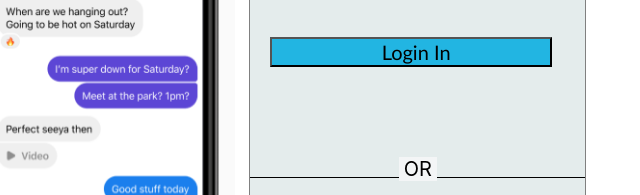
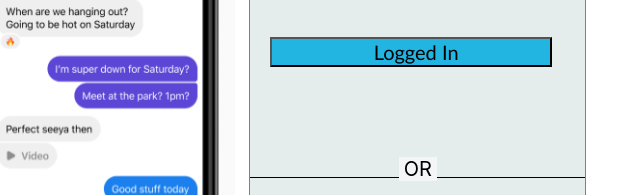
Before and after one commit to Arbash173/InstagramHomeUI, a plain HTML site: page index.html in a window 1280 px wide. Shown: the part 281-476 px from the top of the page, 429-1069 px from the left. Drawn offline with Linux system fonts and the light colour scheme.

Commit message:
message change track

```diff
--- a/index.html
+++ b/index.html
@@ -19,7 +19,7 @@
 
         <input type="text" placeholder="Phone Number,UserName or Email">
         <input type="password" placeholder="Password">
-        <button>Login In</button>
+        <button>Logged In</button>
 
         <div style="width: 100%; height: 20px; border-bottom: 1px solid black; text-align: center">
             <span style="font-size: 20px; background-color: #F3F5F6; padding: 0px 5px;">
--- a/style.css
+++ b/style.css
@@ -88,3 +88,5 @@ ul li{
     top: 107%;
     left: 22%;
 }
+
+/* #hhhgit */
```
